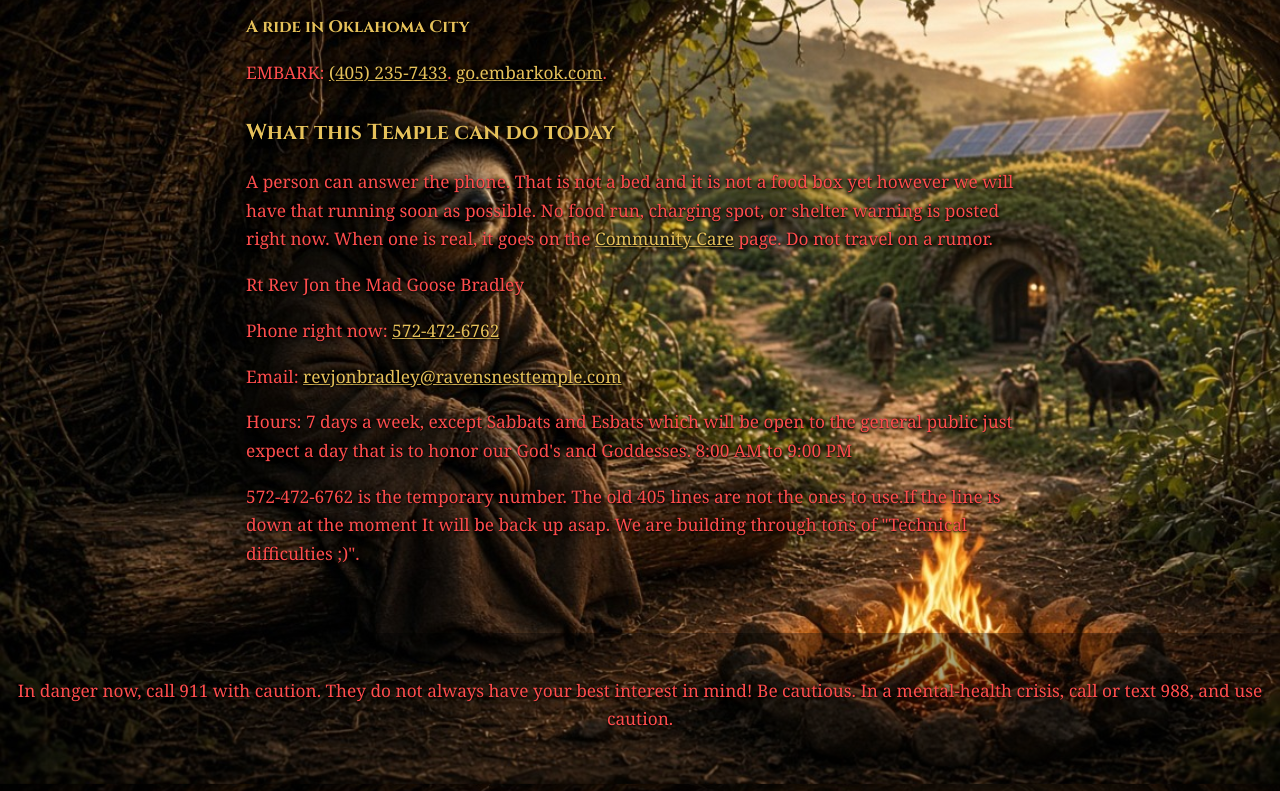
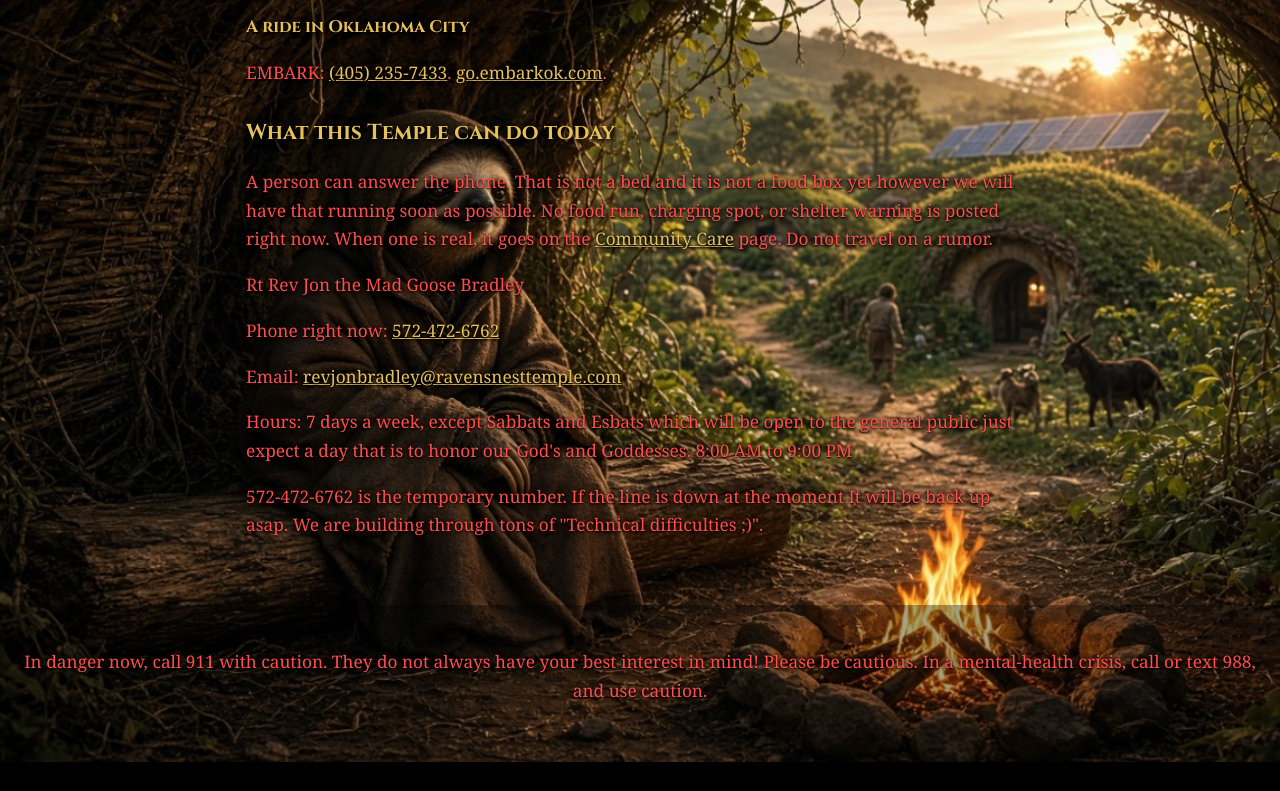
Before and after one commit to whitefox31282/Ravens-Nest-Temple-Inc, a plain HTML site: page get-help.html in a window 1280 px wide. Shown: the part 1794-2585 px from the top of the page. After the commit the page ends 2556 px from the top, so only its background shows below. Drawn offline with Linux system fonts and the light colour scheme; a web font is replaced by a local one.

Commit message:
Revise contact information and safety message
Updated text for clarity and removed outdated information.

```diff
--- a/get-help.html
+++ b/get-help.html
@@ -80,11 +80,11 @@
     <p>Phone right now: <a href="tel:5724726762">572-472-6762</a></p>
     <p>Email: <a href="mailto:revjonbradley@ravensnesttemple.com">revjonbradley@ravensnesttemple.com</a></p>
     <p>Hours: 7 days a week, except Sabbats and Esbats which will be open to the general public just expect a day that is to honor our God's and Goddesses. 8:00 AM to 9:00 PM</p>
-    <p>572-472-6762 is the temporary number. The old 405 lines are not the ones to use.If the line is down at the moment It will be back up asap. We are building through tons of "Technical difficulties ;)".</p>
+    <p>572-472-6762 is the temporary number. If the line is down at the moment It will be back up asap. We are building through tons of "Technical difficulties ;)".</p>
   </main>
   <footer>
 
-    <p>In danger now, call 911 with caution. They do not always have your best interest in mind! Be cautious. In a mental-health crisis, call or text 988, and use caution.</p>
+    <p>In danger now, call 911 with caution. They do not always have your best interest in mind! Please be cautious. In a mental-health crisis, call or text 988, and use caution.</p>
   </footer>
 </body>
 </html>
```
